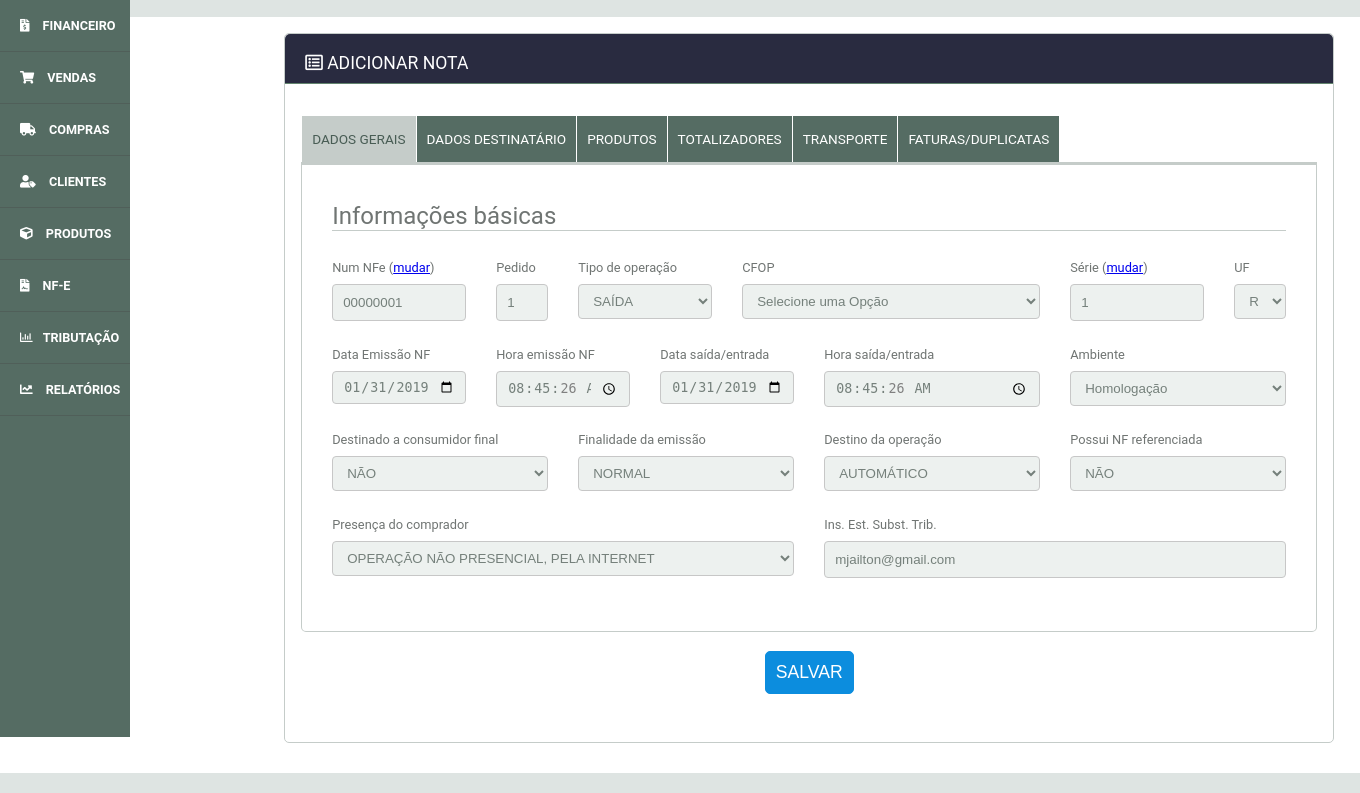
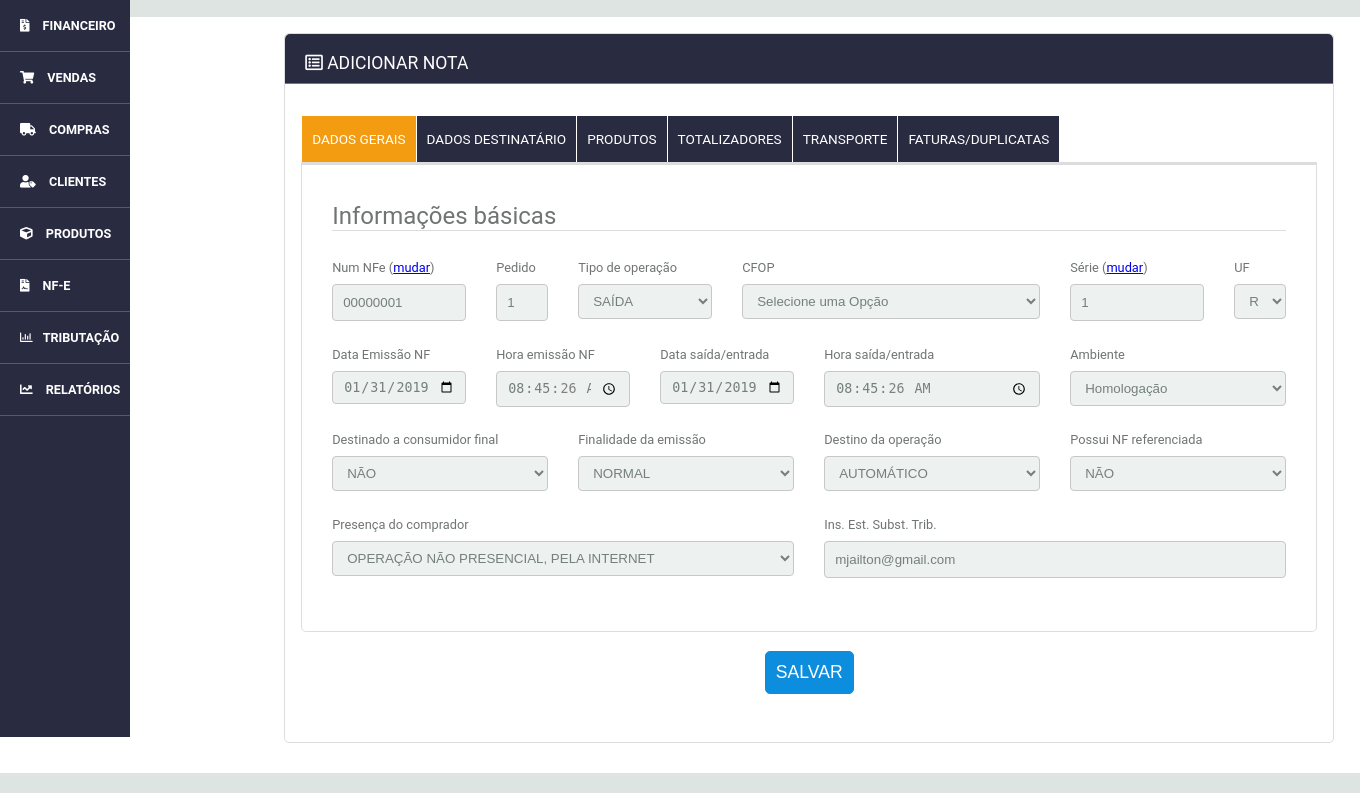
Before and after one commit to lucastravagin/erp_frontend, a PHP site: page /nfe/app/views/index.html in a window 1360 px wide. Shown: the part 63-856 px from the top of the page. Run offline with PHP 8.4, Linux system fonts and the light colour scheme; some libraries are stand-ins or nearby versions.

Commit message:
first commit

```diff
--- a/assets/css/style.css
+++ b/assets/css/style.css
@@ -15,7 +15,7 @@ body{
 	height:100%;
 }
 ::-webkit-scrollbar{width:5px; height:7px}
-::-webkit-scrollbar-thumb { background: #90b7a8;border-radius:5px}
+::-webkit-scrollbar-thumb { background: #f39c12;border-radius:5px}
 ::-webkit-scrollbar-track { background:#292b40}
 
 body.base-login{
@@ -178,7 +178,7 @@ body.base-login .window .fechar:hover{color:red}
 .mostrarClass{
 	display: block!important;
     position: absolute;
-    background: #556c63;
+    background: #292b40;
     width: 200px;
     border-radius: 0 0 4px 4px;
     box-shadow: 0px 3px 4px 0 #00000070;
@@ -198,7 +198,7 @@ body.base-login .window .fechar:hover{color:red}
    overflow-y: auto;
     margin-top: 63px;
     height: calc(100vh - 63px)!important;
-    background:#556C63;
+    background:#292b40;
 	z-index:2;
 	transition:all .4s
 }
@@ -231,7 +231,7 @@ body.base-login .window .fechar:hover{color:red}
 	width:100%;
 }
 .modulos .item{
-	background: #c5ccc9bd;
+	background: #f39c12bd;
     box-shadow: inset 2px 0 0 0px #26283b;
 }
 
@@ -239,7 +239,7 @@ body.base-login .window .fechar:hover{color:red}
 .menu-ul{
 	/*max-height: calc(100vh - -583px);
     overflow-y: scroll;*/
-    background:#556C63
+    background:#292b40
 }
 .menu-ul li{
 	display:block;
@@ -348,7 +348,7 @@ body.base-login .window .fechar:hover{color:red}
 	display:none;
 }
 .item label{
-	border-bottom:solid 1px #c5ccc9;
+	border-bottom:solid 1px #ddd;
 	display:block;
 	cursor:pointer;
 	padding:15px 25px;
@@ -435,7 +435,7 @@ body.base-login .window .fechar:hover{color:red}
 	background:#fff;
 	border-radius:5px;
 	margin-bottom:20px;
-	border: solid 1px #c5ccc9;
+	border: solid 1px #ddd;
 }
 .caixa .caixa-titulo{
 	text-align:left;
@@ -448,7 +448,7 @@ body.base-login .window .fechar:hover{color:red}
 	border-radius:5px 5px 0 0;
 }
 .caixa .caixa-rodape{
-	border-top: solid 1px #c5ccc9;
+	border-top: solid 1px #ddd;
     padding: 20px;
     background: #292b402e;
     border-radius: 0 0 5px 5px;
@@ -607,11 +607,11 @@ body.base-login .window .fechar:hover{color:red}
 .pl-0,.px-0{padding-left:0!important;}
 .pr-0,.px-0{padding-right:0!important;}
 
-.border-left{border-left:solid 1px #c5ccc9!important}
-.border-right{border-right:solid 1px #c5ccc9!important}
-.border-top{border-top:solid 1px #c5ccc9!important}
-.border-bottom{border-bottom:solid 1px #c5ccc9!important}
-.border{border:solid 1px #c5ccc9!important}
+.border-left{border-left:solid 1px #ddd!important}
+.border-right{border-right:solid 1px #ddd!important}
+.border-top{border-top:solid 1px #ddd!important}
+.border-bottom{border-bottom:solid 1px #ddd!important}
+.border{border:solid 1px #ddd!important}
 .border-0{border:0!important}
 
 /*fonts*/
@@ -831,7 +831,7 @@ progress.progress-amarelo::-webkit-progress-bar{background:#ffff007d;}
 .listaProdutos ul {
 	margin-right: 15px;
     margin-left: 15px;
-    border: solid 1px #556c63;
+    border: solid 1px #292b40;
 	border-radius:0 0 4px 4px;
 	overflow:hidden;
 }
@@ -850,7 +850,7 @@ progress.progress-amarelo::-webkit-progress-bar{background:#ffff007d;}
 	color:#404e49
 }
 .listaProdutos a:hover {
-    background:#556c633b
+    background:#292b403b
 }
 
 
@@ -913,8 +913,8 @@ input[type=date],
 input[type=number]{padding: 7px 10px;}
 
 
-.border-top{border-top:solid 1px #c5ccc9}
-.border-left{border-left:solid 1px #c5ccc9}
+.border-top{border-top:solid 1px #f39c12}
+.border-left{border-left:solid 1px #f39c12}
 
 /*imagem*/
 .img-fluido{max-width:100%;}
@@ -1000,7 +1000,7 @@ ul.tabs {
 ul.tabs li {
    width:auto;
 	padding:15px 10px;
-	background:#556c63;
+	background:#292b40;
 	cursor:pointer;
 	display:block;
 	color:#fff;
@@ -1011,10 +1011,10 @@ ul.tabs li {
 	margin-left:1px
 }
 ul.tabs li.current {
-    border-bottom: solid 3px #c5ccc9;
+    border-bottom: solid 3px #f39c12;
     position: relative;
-    background: #c5ccc9;
-   color:#495d55;
+    background: #f39c12;
+   color:#fff;
 }
 
 .tab-content{
@@ -1029,8 +1029,8 @@ ul.tabs li.current {
     float: left;
 	background:none;
 	padding:5px 30px;
-    border: solid 1px #c5ccc9;
-    border-top: solid 3px #c5ccc9;
+    border: solid 1px #ddd;
+    border-top: solid 3px #ddd;
 	border-radius:0 0 5px 5px;
 }
 .itens-check label{
--- a/config/config.php
+++ b/config/config.php
@@ -10,4 +10,6 @@ define('CONTROLLER_PADRAO', 'home');
 define('METODO_PADRAO', 'index');
 define('NAMESPACE_CONTROLLER', 'app\\controllers\\');
 
+//define('URL_BASE', 'http://localhost/nfe/');
+
 define('URL_BASE', 'https://developer.oursys.com.br/');
```
